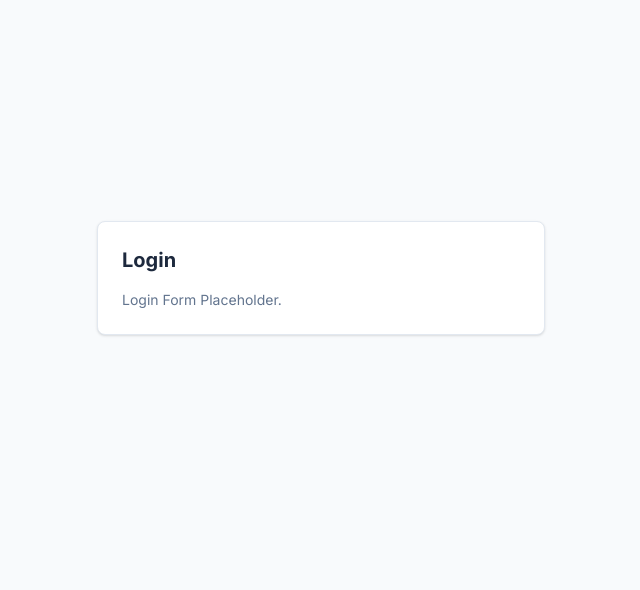
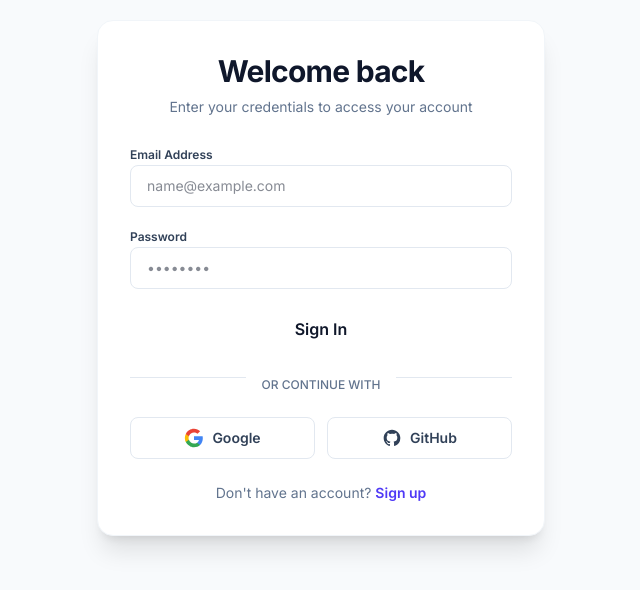
Before and after one commit to Tusharjadhav2316-dev/CollegeHub, a Next.js app: page /login in a window 1280 px wide. Shown: the part 122-712 px from the top of the page, without its empty margins (319-959 px from the left). Built offline with nearby package versions, Linux system fonts and the light colour scheme.

Commit message:
Implement login form

```diff
--- a/components/auth/LoginForm.tsx
+++ b/components/auth/LoginForm.tsx
@@ -1,10 +1,167 @@
-import React from "react";
+"use client";
+
+import React, { useState } from "react";
+import { signIn } from "next-auth/react";
+import { useRouter } from "next/navigation";
+import Link from "next/link";
+import Button from "@/components/ui/Button";
 
 export default function LoginForm() {
+  const router = useRouter();
+  const [email, setEmail] = useState("");
+  const [password, setPassword] = useState("");
+  const [error, setError] = useState<string | null>(null);
+  const [loading, setLoading] = useState(false);
+
+  const handleSubmit = async (e: React.FormEvent) => {
+    e.preventDefault();
+    if (!email || !password) {
+      setError("Please fill in all fields");
+      return;
+    }
+
+    setError(null);
+    setLoading(true);
+
+    try {
+      const result = await signIn("credentials", {
+        email,
+        password,
+        redirect: false,
+      });
+
+      if (result?.error) {
+        setError("Invalid email or password");
+      } else {
+        router.push("/discover");
+        router.refresh();
+      }
+    } catch (err: any) {
+      console.error(err);
+      setError("An unexpected error occurred. Please try again.");
+    } finally {
+      setLoading(false);
+    }
+  };
+
+  const handleOAuthSignIn = async (provider: "google" | "github") => {
+    try {
+      await signIn(provider, { callbackUrl: "/discover" });
+    } catch (err: any) {
+      console.error(err);
+      setError(`Failed to sign in with ${provider}.`);
+    }
+  };
+
   return (
-    <div className="w-full max-w-md space-y-4 rounded-lg border border-slate-200 bg-white p-6 shadow-sm">
-      <h2 className="text-xl font-bold text-slate-800">Login</h2>
-      <p className="text-sm text-slate-500">Login Form Placeholder.</p>
+    <div className="w-full max-w-md space-y-6 rounded-2xl border border-slate-100 bg-white p-8 shadow-xl">
+      <div className="space-y-2 text-center">
+        <h1 className="text-3xl font-extrabold tracking-tight text-slate-900">
+          Welcome back
+        </h1>
+        <p className="text-sm text-slate-500">
+          Enter your credentials to access your account
+        </p>
+      </div>
+
+      {error && (
+        <div className="rounded-lg bg-red-50 p-4 text-sm text-red-600 border border-red-100">
+          {error}
+        </div>
+      )}
+
+      <form onSubmit={handleSubmit} className="space-y-4">
+        <div className="space-y-1">
+          <label htmlFor="email" className="text-xs font-semibold text-slate-700">
+            Email Address
+          </label>
+          <input
+            id="email"
+            type="email"
+            placeholder="name@example.com"
+            value={email}
+            onChange={(e) => setEmail(e.target.value)}
+            disabled={loading}
+            className="w-full rounded-lg border border-slate-200 px-4 py-2.5 text-sm focus:border-indigo-500 focus:outline-none disabled:bg-slate-50 disabled:text-slate-400 transition-colors"
+          />
+        </div>
+
+        <div className="space-y-1">
+          <label htmlFor="password" className="text-xs font-semibold text-slate-700">
+            Password
+          </label>
+          <input
+            id="password"
+            type="password"
+            placeholder="••••••••"
+            value={password}
+            onChange={(e) => setPassword(e.target.value)}
+            disabled={loading}
+            className="w-full rounded-lg border border-slate-200 px-4 py-2.5 text-sm focus:border-indigo-500 focus:outline-none disabled:bg-slate-50 disabled:text-slate-400 transition-colors"
+          />
+        </div>
+
+        <Button type="submit" disabled={loading} className="w-full py-3 font-semibold">
+          {loading ? "Signing in..." : "Sign In"}
+        </Button>
+      </form>
+
+      <div className="relative flex items-center justify-center my-6">
+        <div className="absolute inset-0 border-t border-slate-200"></div>
+        <span className="relative bg-white px-4 text-xs font-medium text-slate-500 uppercase">
+          Or continue with
+        </span>
+      </div>
+
+      <div className="grid grid-cols-2 gap-3">
+        <button
+          onClick={() => handleOAuthSignIn("google")}
+          disabled={loading}
+          className="flex items-center justify-center gap-2 rounded-lg border border-slate-200 bg-white px-4 py-2.5 text-sm font-semibold text-slate-700 hover:bg-slate-50 active:bg-slate-100 transition-colors disabled:opacity-50"
+        >
+          <svg className="h-5 w-5" viewBox="0 0 24 24">
+            <path
+              d="M22.56 12.25c0-.78-.07-1.53-.2-2.25H12v4.26h5.92c-.26 1.37-1.04 2.53-2.21 3.31v2.77h3.57c2.08-1.92 3.28-4.74 3.28-8.09z"
+              fill="#4285F4"
+            />
+            <path
+              d="M12 23c2.97 0 5.46-.98 7.28-2.66l-3.57-2.77c-.98.66-2.23 1.06-3.71 1.06-2.86 0-5.29-1.93-6.16-4.53H2.18v2.84C3.99 20.53 7.7 23 12 23z"
+              fill="#34A853"
+            />
+            <path
+              d="M5.84 14.09c-.22-.66-.35-1.36-.35-2.09s.13-1.43.35-2.09V7.06H2.18C1.43 8.55 1 10.22 1 12s.43 3.45 1.18 4.94l2.85-2.22.81-.63z"
+              fill="#FBBC05"
+            />
+            <path
+              d="M12 5.38c1.62 0 3.06.56 4.21 1.64l3.15-3.15C17.45 2.09 14.97 1 12 1 7.7 1 3.99 3.47 2.18 7.06l3.66 2.84c.87-2.6 3.3-4.52 6.16-4.52z"
+              fill="#EA4335"
+            />
+          </svg>
+          Google
+        </button>
+
+        <button
+          onClick={() => handleOAuthSignIn("github")}
+          disabled={loading}
+          className="flex items-center justify-center gap-2 rounded-lg border border-slate-200 bg-white px-4 py-2.5 text-sm font-semibold text-slate-700 hover:bg-slate-50 active:bg-slate-100 transition-colors disabled:opacity-50"
+        >
+          <svg className="h-5 w-5" fill="currentColor" viewBox="0 0 24 24">
+            <path
+              fillRule="evenodd"
+              clipRule="evenodd"
+              d="M12 2C6.477 2 2 6.484 2 12.017c0 4.425 2.865 8.18 6.839 9.504.5.092.682-.217.682-.483 0-.237-.008-.868-.013-1.703-2.782.605-3.369-1.343-3.369-1.343-.454-1.158-1.11-1.466-1.11-1.466-.908-.62.069-.608.069-.608 1.003.07 1.531 1.032 1.531 1.032.892 1.53 2.341 1.088 2.91.832.092-.647.35-1.088.636-1.338-2.22-.253-4.555-1.113-4.555-4.951 0-1.093.39-1.988 1.029-2.688-.103-.253-.446-1.272.098-2.65 0 0 .84-.27 2.75 1.026A9.564 9.564 0 0112 6.844c.85.004 1.705.115 2.504.337 1.909-1.296 2.747-1.027 2.747-1.027.546 1.379.202 2.398.1 2.651.64.7 1.028 1.595 1.028 2.688 0 3.848-2.339 4.695-4.566 4.943.359.309.678.92.678 1.855 0 1.338-.012 2.419-.012 2.747 0 .268.18.58.688.482A10.019 10.019 0 0022 12.017C22 6.484 17.522 2 12 2z"
+            />
+          </svg>
+          GitHub
+        </button>
+      </div>
+
+      <p className="text-center text-sm text-slate-500">
+        Don&apos;t have an account?{" "}
+        <Link href="/register" className="font-semibold text-indigo-600 hover:text-indigo-500">
+          Sign up
+        </Link>
+      </p>
     </div>
   );
 }
```
